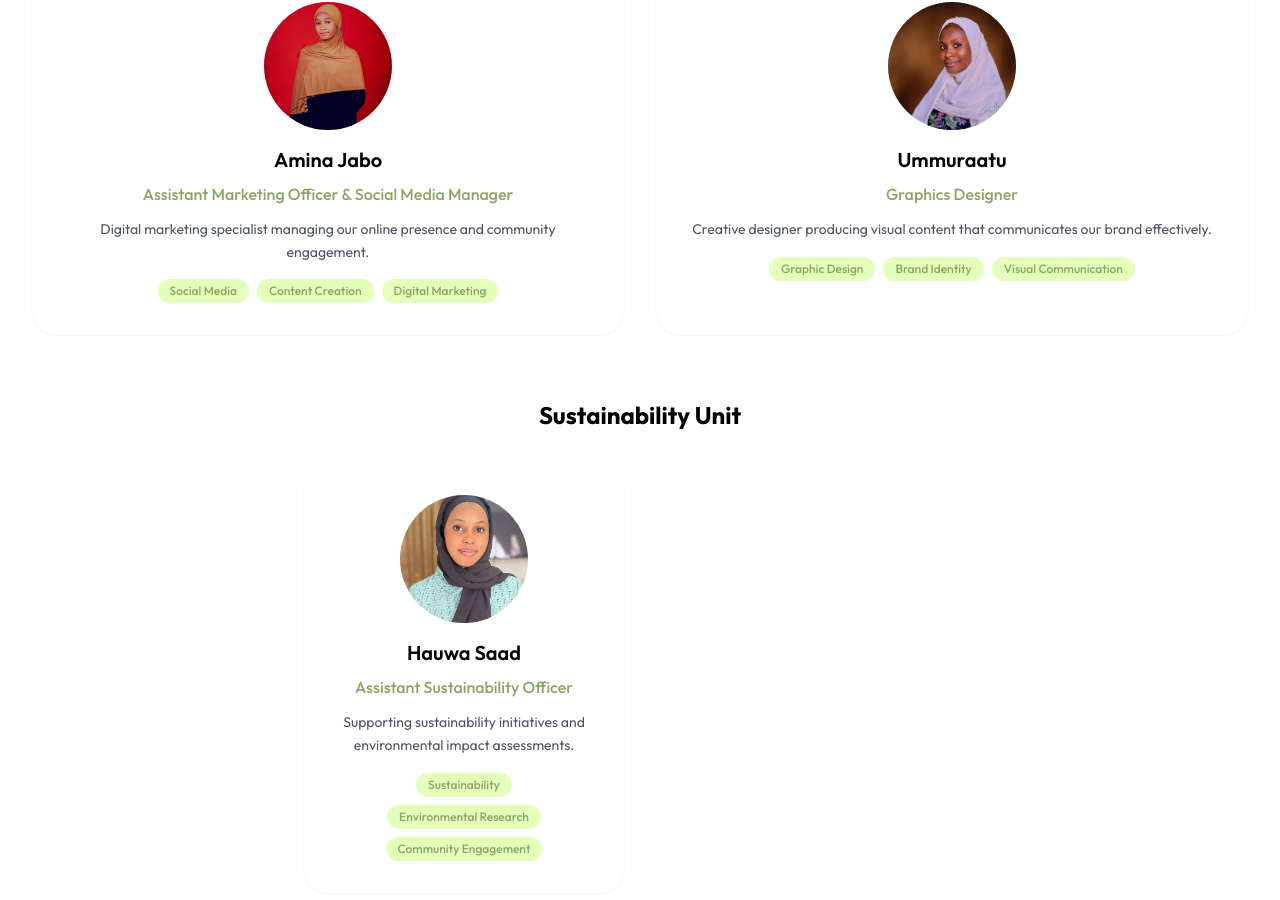
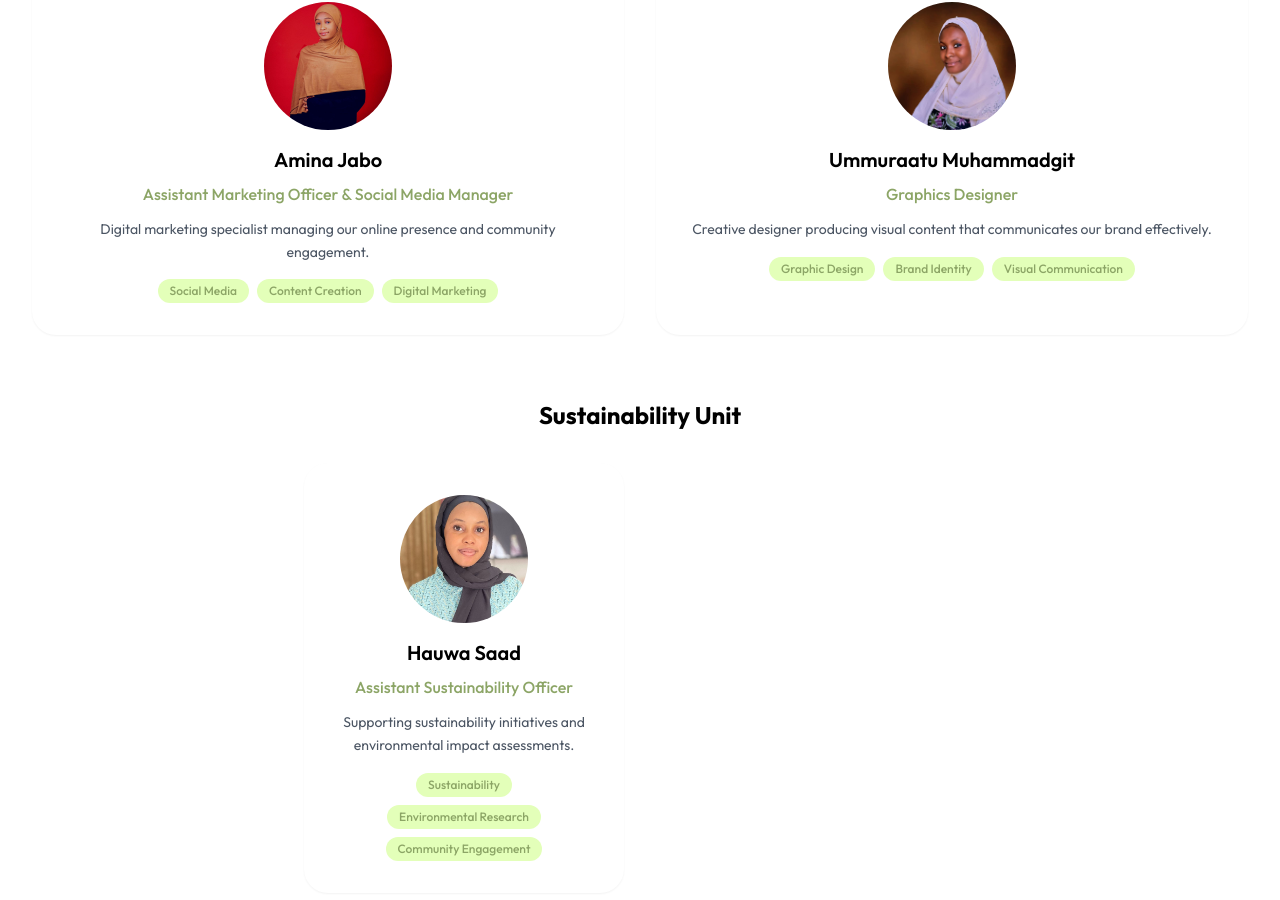
Before and after one commit to cleanwavenigltd-dot/Cleanwave.green, a React (Vite) app: page /about in a window 1280 px wide. Shown: the part 5324-6224 px from the top of the page. Built offline with nearby package versions, Linux system fonts and the light colour scheme.

Commit message:
team member name

```diff
--- a/src/pages/About.tsx
+++ b/src/pages/About.tsx
@@ -341,7 +341,7 @@ const partnerships = [
                 <div className="flex flex-col items-center">
                   <img
                     src="/team/ahmady.jpg"
-                    alt="Ahmad Muhammad Mijin Yawa"
+                    alt="Ahmad Muhammad Mijinyawa"
                     className="w-32 h-32 rounded-full object-cover mb-4"
                   />
                   <h3 className="text-xl font-semibold text-black mb-2 text-center">Ahmad Muhammad Mijin Yawa</h3>
@@ -562,7 +562,7 @@ const partnerships = [
                     alt="Ummuraatu"
                     className="w-32 h-32 rounded-full object-cover mb-4"
                   />
-                  <h3 className="text-xl font-semibold text-black mb-2 text-center">Ummuraatu</h3>
+                  <h3 className="text-xl font-semibold text-black mb-2 text-center">Ummuraatu Muhammadgit </h3>
                   <p className="text-primary font-medium mb-3 text-center">Graphics Designer</p>
                   <p className="text-gray-600 text-sm mb-4 leading-relaxed text-center">
                     Creative designer producing visual content that communicates our brand effectively.
```
